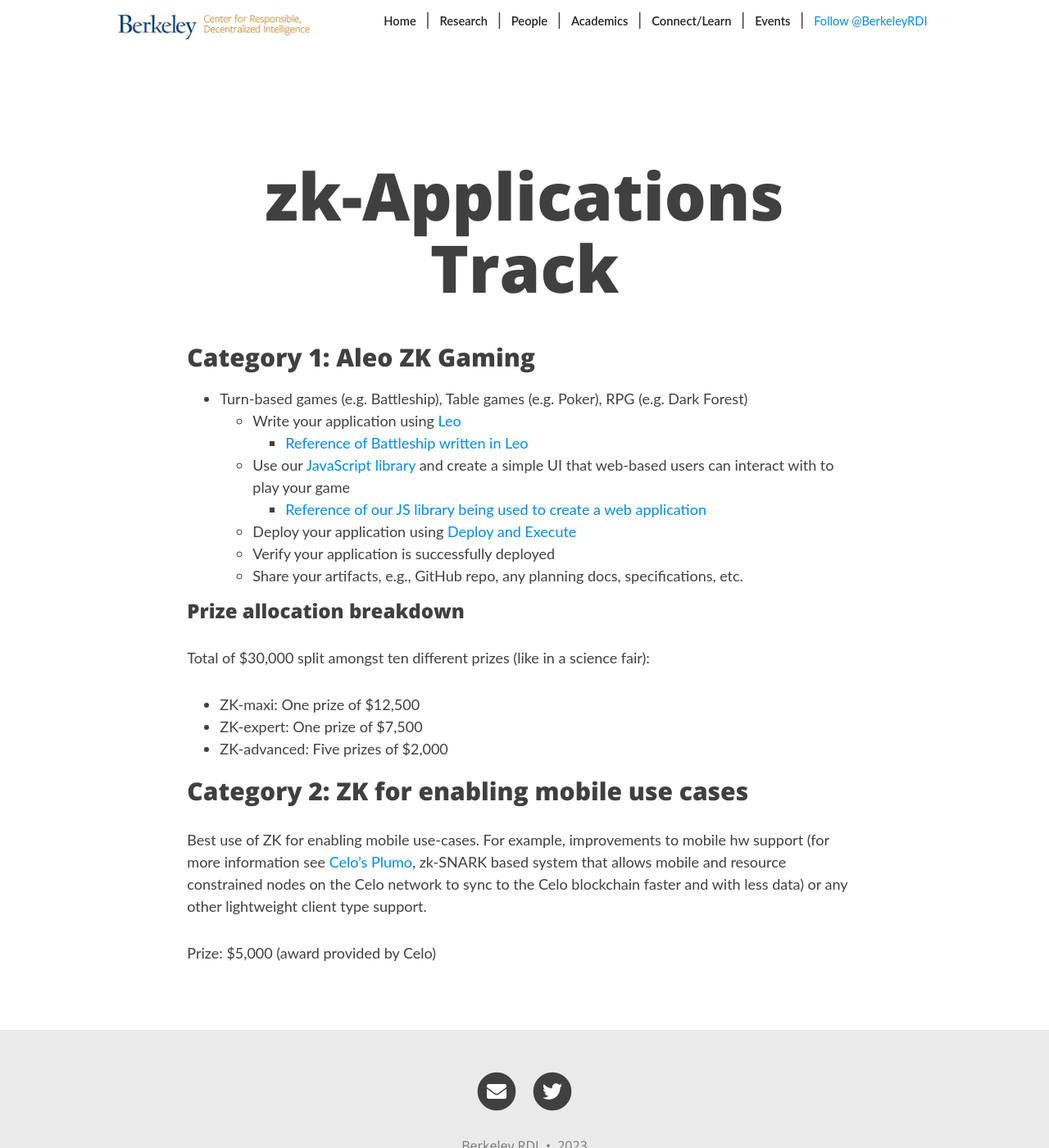
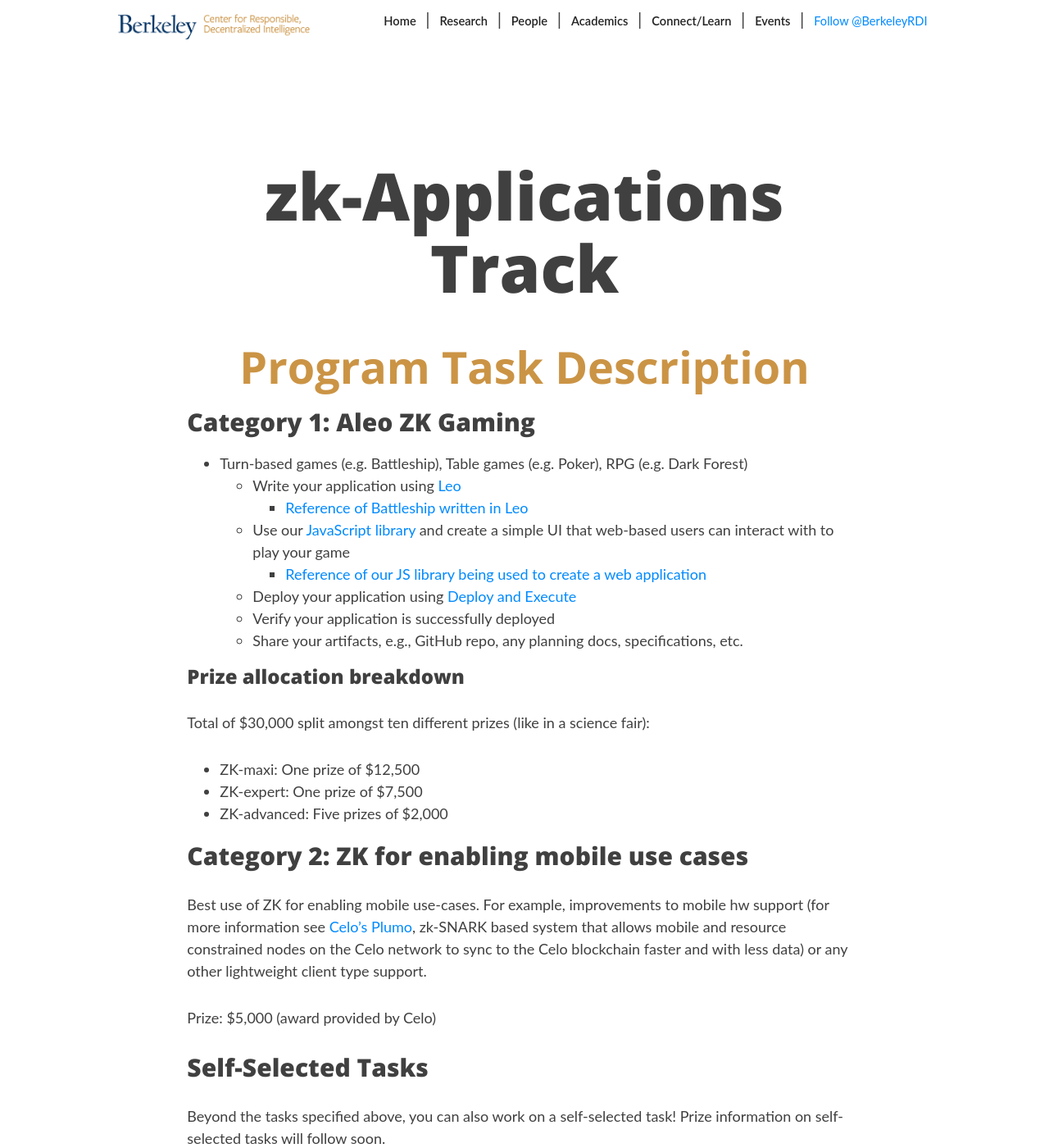
Before and after one commit to rdi-berkeley/zkp-web3-hackathon, a Jekyll site: the page built from _tracks/zk_application_track.md, in a window 1280 px wide and 1400 px high. Shown: the whole window at 82% size. Built offline with Jekyll 4.4.1, drawn with Linux system fonts in a browser that asks for light colours; nearby versions of some CDN libraries; comment, search, counter and statistics services are not loaded.

Commit message:
self-selected applications track

```diff
--- a/_tracks/zk_application_track.md
+++ b/_tracks/zk_application_track.md
@@ -5,6 +5,10 @@ date: 2020-01-04 14:40:45
 ---
 
 <!-- Submit a writeup detailing the application, the use of ZKPs and the security properties. In addition, submit a proof-of-concept implementation of the ZKP protocol and the blockchain smart contract using existing libraries and compilers. -->
+
+<div style="text-align: center;">
+  <h1 style="font-weight: bold; font-size: 3em; color: #CB9445;">Program Task Description</h1>
+</div>
 
 <h2>Category 1: Aleo ZK Gaming</h2>
 <ul>
@@ -47,3 +51,10 @@ date: 2020-01-04 14:40:45
 <p>
    Prize: $5,000 (award provided by Celo)
 </p>
+
+<h2>
+   Self-Selected Tasks
+</h2>
+<p>
+   Beyond the tasks specified above, you can also work on a self-selected task! Prize information on self-selected tasks will follow soon.
+</p>
```
